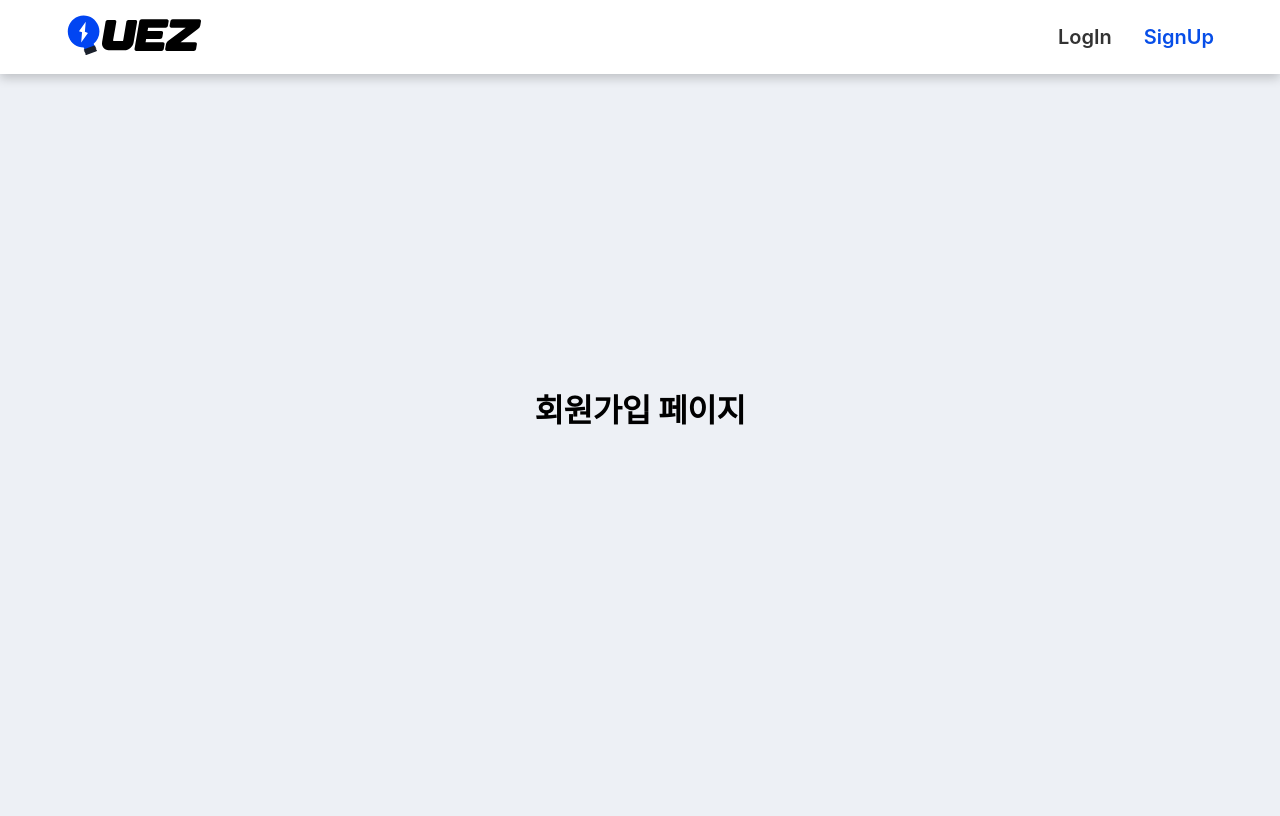
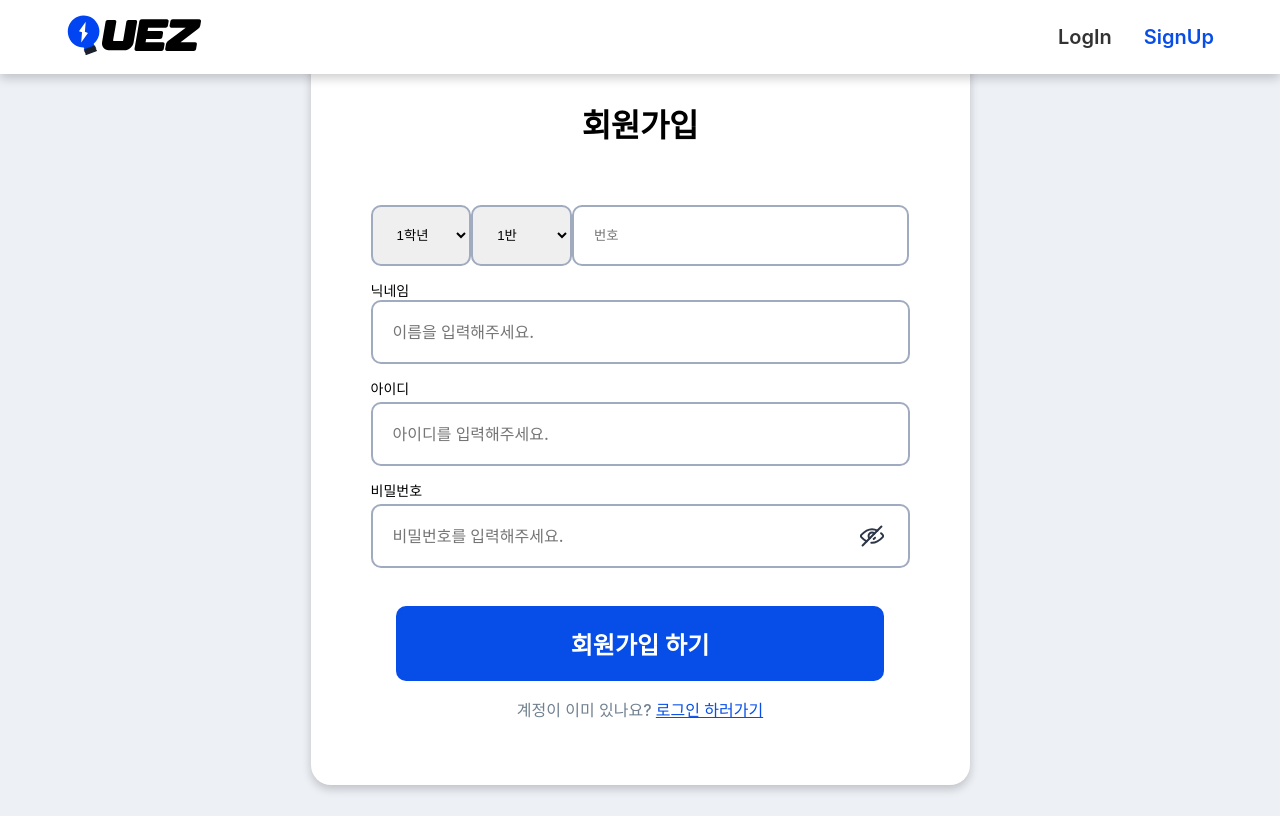
Before and after one commit to QUEZ-science/Quez-FE, a React (Vite) app: page /Sign-up in a window 1280 px wide. Built offline with nearby package versions, Linux system fonts and the light colour scheme; a web font is replaced by a local one.

Commit message:
refactor :: 로그인 상태에 따른 페이지 접근 추가

```diff
--- a/src/App.jsx
+++ b/src/App.jsx
@@ -17,7 +17,7 @@ function App() {
           <Route index element={isLogin? <Navigate to="LogInMain" replace /> : <Main /> } />
           <Route path="QUEZ-Main" element={<LogInMain />} />
         </Route>
-        <Route path="/Log-in" element={<LogIn />} />
+        <Route path="/Log-in" element={<LogIn isLogin={isLogin} setIsLogin={setIsLogin} />} />
         <Route path="/Sign-up" element={<SignUp />} />
       </Routes>
     </BrowserRouter>
--- a/src/page/LogIn.jsx
+++ b/src/page/LogIn.jsx
@@ -1,20 +1,26 @@
 import Header from "../components/Header";
 import { Link, useNavigate } from "react-router-dom";
-import { useState, useRef } from 'react';
+import { useState, useRef, useEffect } from 'react';
 import { user } from '../mock/user';
 import '../style/Login.css';
 import openEye from '../assets/openEye.svg';
 import closeEye from '../assets/closeEye.svg';
 
-export default function LogIn(){
+export default function LogIn({isLogin, setIsLogin}){
+    const navigate = useNavigate();
+
+    useEffect(()=>{
+        if(isLogin){
+            navigate('/QUEZ-Main');
+        }
+    }, []);
+
     const [loginData, setLoginData] = useState({
         id:"",
         pw:""
     });
-    const [veiwPw, setVeiwPw] = useState(false);
+    const [viewPw, setViewPw] = useState(false);
     const inputRef = useRef([]);
-
-    const navigate = useNavigate();
 
     const change = e => {
         const {name, value} = e.target;
@@ -22,9 +28,6 @@ export default function LogIn(){
             ...data,
             [name]:value
         }));
-    }
-    const changePw = () => {
-        setVeiwPw(!veiwPw);
     }
     const login = ()=>{
         if(loginData.id===""){
@@ -36,16 +39,15 @@ export default function LogIn(){
             return inputRef.current[1].focus();
         }
 
-        let login = false;
         user.some(data => {
             if(data.id==loginData.id&&data.password==loginData.pw){
                 alert('로그인 성공');
                 navigate('/QUEZ-Main');
-                login = true;
+                setIsLogin(true);
                 return;
             }
         });
-        if(!login){
+        if(!isLogin){
             alert('아이디 혹은 비밀번호가 알맞지 않습니다');
         }
 
@@ -64,15 +66,15 @@ export default function LogIn(){
                     </div>
                     <div className="pw">
                         <p className="p2">비밀번호</p>
-                        <input className="password-input p" type={veiwPw?'text':'password'} placeholder="비밀번호를 입력해주세요."
+                        <input className="password-input p" type={viewPw?'text':'password'} placeholder="비밀번호를 입력해주세요."
                         name='pw' value={loginData.pw} ref={el=>inputRef.current[1]=el} onChange={change} />
-                        <button className="pwBtn" onClick={changePw}><img src={veiwPw?openEye:closeEye} alt="" /></button>
+                        <button className="pwBtn" onClick={()=>{setViewPw(!viewPw)}}><img src={viewPw?openEye:closeEye} alt="" /></button>
                     </div>
 
                 </div>
                 <div className="btn-area">
                     <button className="h2 loginBtn" onClick={login}>로그인 하기</button>
-                    <p>회원 가입을 안 하셨나요? <Link>회원 가입 하러가기</Link></p>
+                    <p>회원 가입을 안 하셨나요? <Link to='/Sign-up'>회원 가입 하러가기</Link></p>
                 </div>
             </div>
         </>
--- a/src/page/SignUp.jsx
+++ b/src/page/SignUp.jsx
@@ -1,10 +1,70 @@
 import Header from '../components/Header';
+import { Link, useNavigate } from "react-router-dom";
+import { useState, useRef } from 'react';
+import '../style/Login.css';
+import openEye from '../assets/openEye.svg';
+import closeEye from '../assets/closeEye.svg';
 
 export default function SignUp() {
+    const [user, setUser] = useState(
+        {id:'', grade:0, class:0, num:0, name:'', pw:''}
+    );
+    const inputRef = useRef([]);
+    const [view, setView] = useState(false);
+
+    const change = e => {
+        const {name, value} = e.target;
+        setLoginData(data => ({
+            ...data,
+            [name]:value
+        }));
+    }
+    const signup = ()=>{}
     return (
         <>
             <Header />
-            <h1>회원가입 페이지</h1>
+            <div className="login-area">
+                <h1>회원가입</h1>
+                <div className="input-area">
+                    <div className='school-info'>
+                        <select name="grade" className='p1' ref={el => inputRef.current[0]=el}>
+                            <option value="" disabled>학년</option>
+                            <option value="">1학년</option>
+                            <option value="">2학년</option>
+                            <option value="">3학년</option>
+                        </select>
+                        <select name="class" className='p1' ref={el => inputRef.current[1]=el} >
+                            <option value="" disabled>반</option>
+                            <option value="">1반</option>
+                            <option value="">2반</option>
+                            <option value="">3반</option>
+                            <option value="">4반</option>
+                        </select>
+                        <input type="text" placeholder='번호' />
+                    </div>
+                    <div>
+                        <p className='p2'>닉네임</p>
+                        <input className='name-input p' type="text" placeholder='이름을 입력해주세요.'
+                        name='name' value={user.name} ref={el => inputRef.current[3]=el} />
+                    </div>
+                    <div className="id">
+                        <p className="p2">아이디</p>
+                        <input className="id-input p" type="text" placeholder="아이디를 입력해주세요."
+                        name='id' value={user.id} ref={el => inputRef.current[4]=el} onChange={change} />
+                    </div>
+                    <div className="pw">
+                        <p className="p2">비밀번호</p>
+                        <input className="password-input p" type={view?'text':'password'} placeholder="비밀번호를 입력해주세요."
+                        name='pw' value={user.pw} ref={el=>inputRef.current[5]=el} onChange={change} />
+                        <button className="pwBtn" onClick={()=>{setView(!view)}}><img src={view?openEye:closeEye} alt="" /></button>
+                    </div>
+
+                </div>
+                <div className="btn-area">
+                    <button className="h2 loginBtn" onClick={signup}>회원가입 하기</button>
+                    <p>계정이 이미 있나요? <Link to='/Log-in'>로그인 하러가기</Link></p>
+                </div>
+            </div>
         </>
     )
 }
--- a/src/style/Login.css
+++ b/src/style/Login.css
@@ -64,3 +64,19 @@
     right: 20px;
     cursor: pointer;
 }
+
+.school-info{
+    display: flex;
+    flex-direction: row;
+    justify-content: space-between;
+}
+.school-info select {
+    width: 144px;
+    padding: 20px;
+    box-sizing: border-box;
+    border-radius: 10px;
+    border: solid 2px #A0ABC0;
+}
+.school-info input{
+    width: 144px;
+}
```
